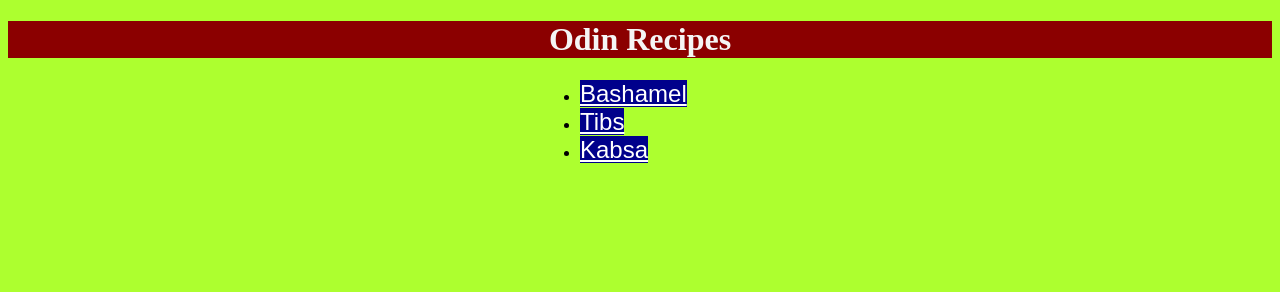
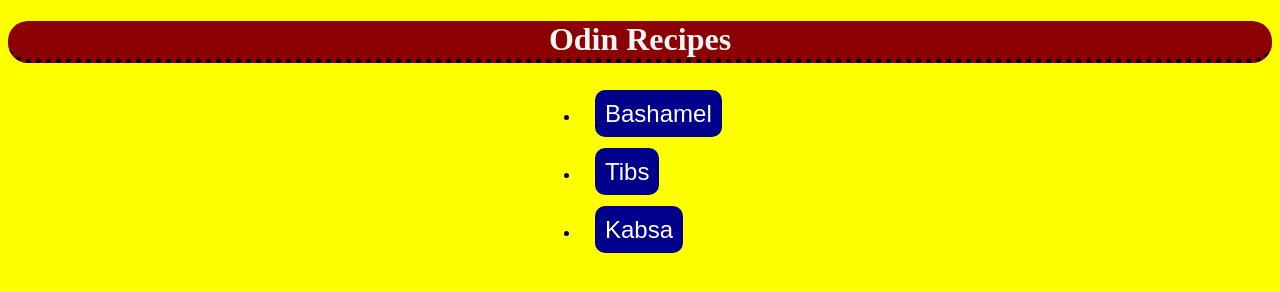
Before and after one commit to Yoni190/odin-recipes, a plain HTML site: page index.html in a window 1280 px wide. Drawn offline with Linux system fonts and the light colour scheme.

Commit message:
Change background color and add some styles

```diff
--- a/styles.css
+++ b/styles.css
@@ -1,14 +1,19 @@
 * {
     font-family: Arial, Helvetica, sans-serif;
-    background-color: greenyellow;
+    background-color: yellow;
     box-sizing: border-box;
 }
 h1{
     text-align: center;
+    border-bottom: black dotted 5px;
+    border-radius:20px;
 }
-ul{
+.home{
     width:200px;
-    margin:0 auto;
+    margin:auto;
+}
+.meals {
+    padding:15px;
 }
 .parts {
     color:red;
@@ -25,4 +30,7 @@ a {
     background-color: darkblue;
     color: white;
     font-size: 24px;
+    border-radius:10px;
+    padding:10px;
+    text-decoration:none;
 }
```
